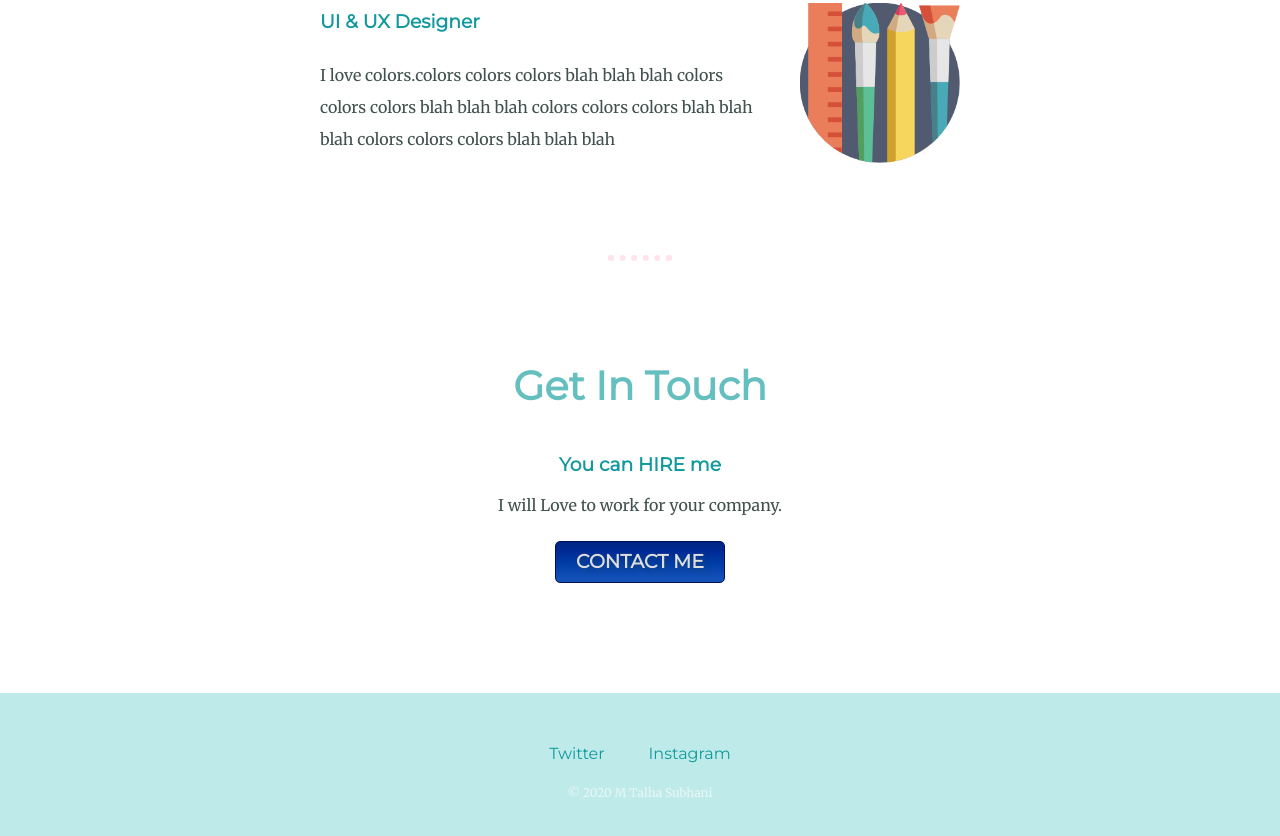
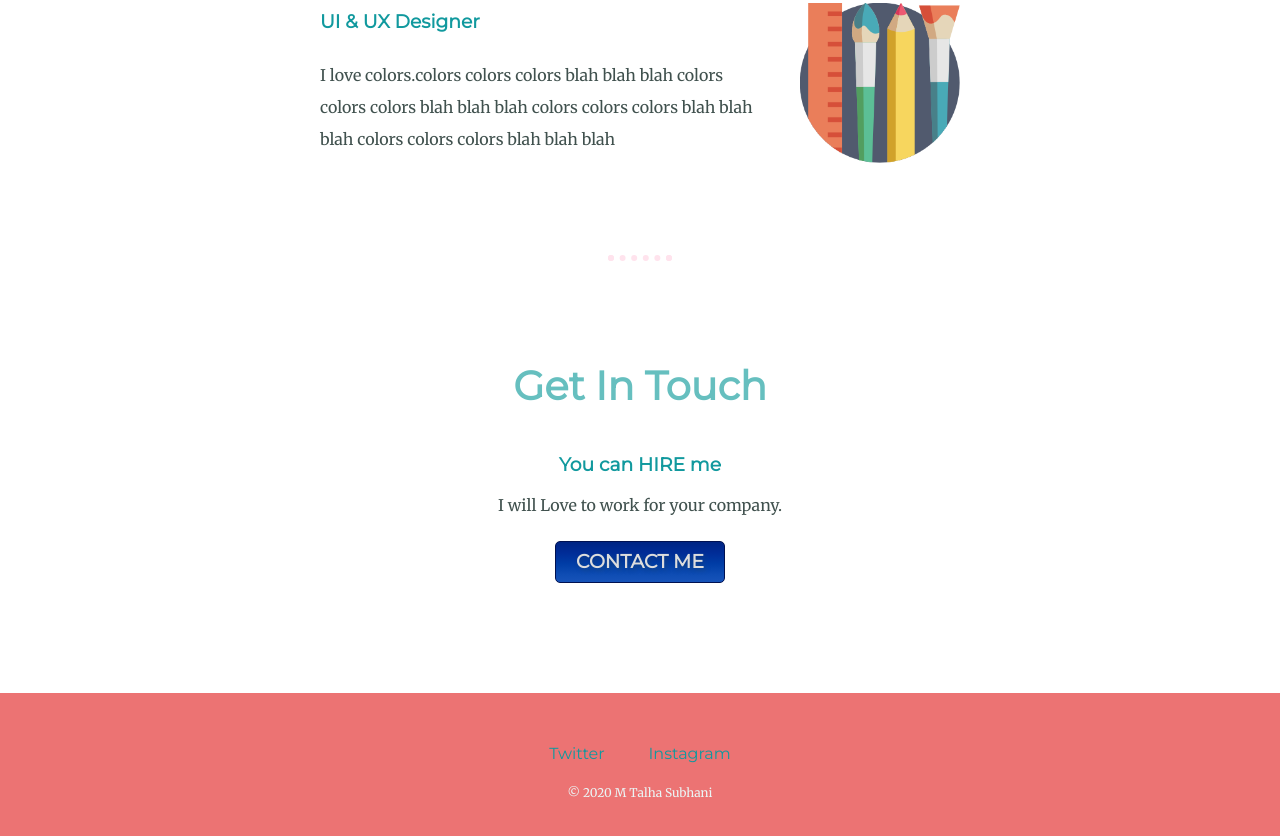
Before and after one commit to mtalhasubhani/mycss, a plain HTML site: page index.html in a window 1280 px wide. Shown: the part 1821-2657 px from the top of the page. Drawn offline with Linux system fonts and the light colour scheme.

Commit message:
Update style.css

```diff
--- a/css/style.css
+++ b/css/style.css
@@ -122,6 +122,6 @@ hr {
        rgba(23,83,185,1) 100%);
 }
 .bottom-container{
-  background-color: #beebe9;
+  background-color: #ec7373;
   padding: 50px 0 20px;
 }
```
